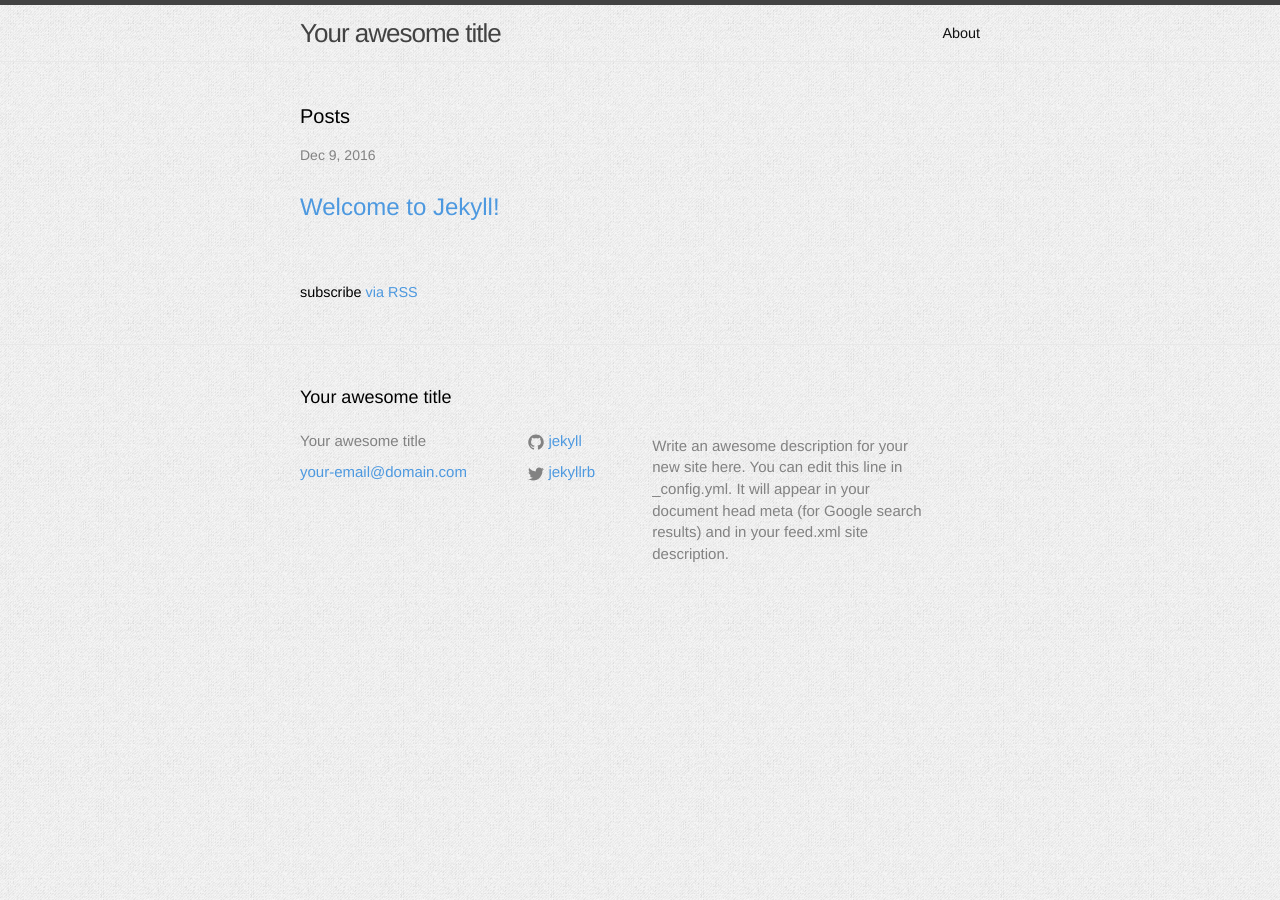
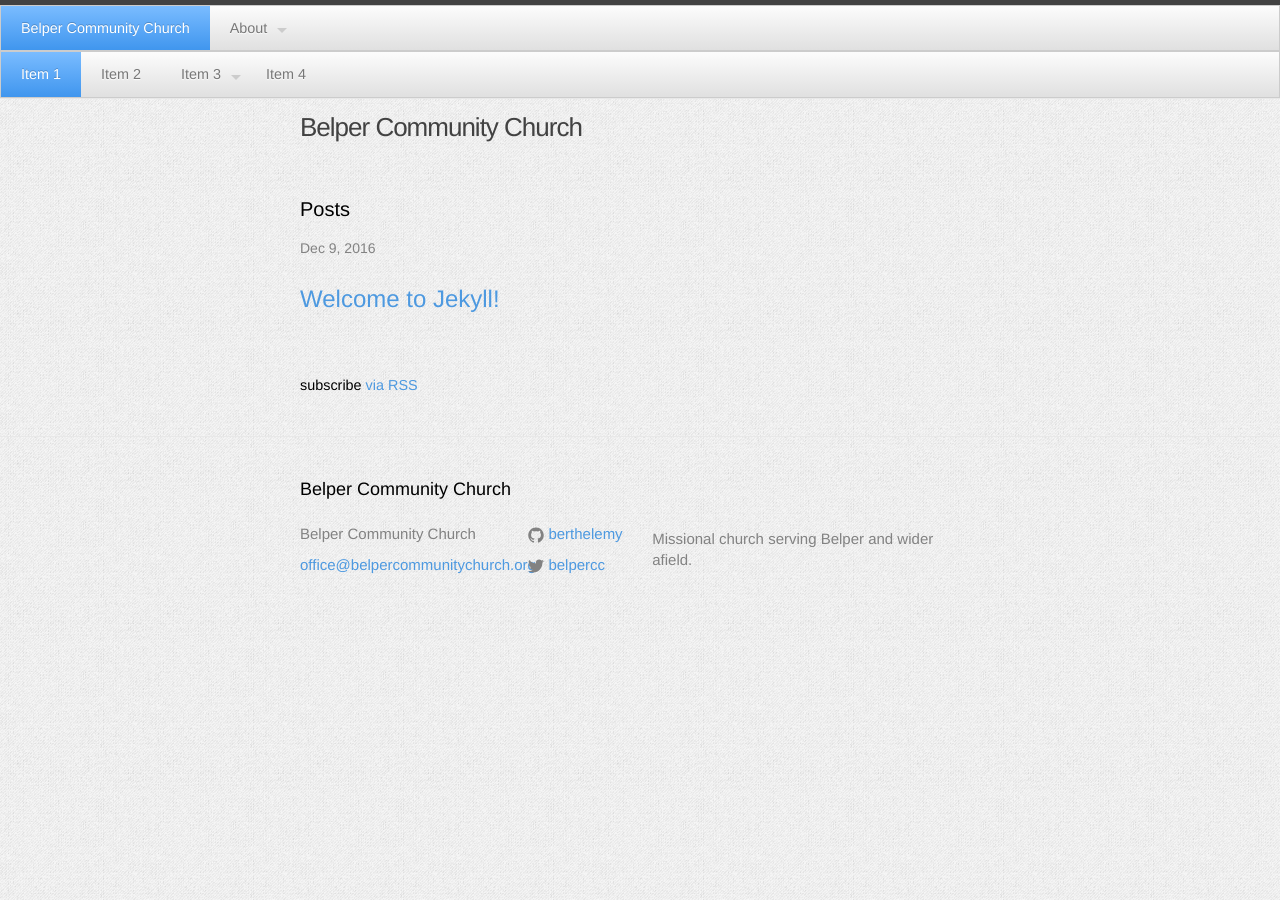
Before and after one commit to train50000/belpercommunitychurch, a Jekyll site: the page built from index.html, in a window 1280 px wide. Built offline with Jekyll 4.4.1, drawn with Linux system fonts in a browser that asks for light colours; nearby versions of some CDN libraries.

Commit message:
starting to sort the menu

```diff
--- /dev/null
+++ b/_build-instructions.txt
@@ -0,0 +1,3 @@
+# Build instructions
+
+bundle exec jekyll serve
--- a/_config.yml
+++ b/_config.yml
@@ -6,16 +6,14 @@
 # 'jekyll serve'. If you change this file, please restart the server process.
 
 # Site settings
-title: Your awesome title
-email: your-email@domain.com
+title: Belper Community Church
+email: office@belpercommunitychurch.org
 description: > # this means to ignore newlines until "baseurl:"
-  Write an awesome description for your new site here. You can edit this
-  line in _config.yml. It will appear in your document head meta (for
-  Google search results) and in your feed.xml site description.
+  Missional church serving Belper and wider afield.
 baseurl: "" # the subpath of your site, e.g. /blog
-url: "http://yourdomain.com" # the base hostname & protocol for your site
-twitter_username: jekyllrb
-github_username:  jekyll
+url: "http://belpercommunitychurch.org" # the base hostname & protocol for your site
+twitter_username: belpercc
+github_username:  berthelemy
 
 # Build settings
 markdown: kramdown
--- a/_includes/header.html
+++ b/_includes/header.html
@@ -1,10 +1,36 @@
 <header class="site-header">
+
+<!-- Menu Horizontal -->
+
+       {% include top-menu.html context="/" %}
+
+      <ul class="menu">
+      <li class="current"><a href="">Item 1</a></li>
+      <li><a href="">Item 2</a></li>
+      <li><a href=""><span class="icon" data-icon="R"></span>Item 3</a>
+        <ul>
+        <li><a href=""><i class="fa fa-car"></i> Sub Item</a></li>
+        <li><a href=""><i class="fa fa-arrow-circle-right"></i> Sub Item</a>
+          <ul>
+          <li><a href=""><i class="fa fa-comments"></i> Sub Item</a></li>
+          <li><a href=""><i class="fa fa-check"></i> Sub Item</a></li>
+          <li><a href=""><i class="fa fa-cutlery"></i> Sub Item</a></li>
+          <li><a href=""><i class="fa fa-cube"></i> Sub Item</a></li>
+          </ul>
+        </li>
+        <li class="divider"><a href=""><i class="fa fa-file"></i> li.divider</a></li>
+        </ul>
+      </li>
+      <li><a href="">Item 4</a></li>
+      </ul>
+</header>
 
   <div class="wrapper">
 
     <a class="site-title" href="{{ site.baseurl }}/">{{ site.title }}</a>
 
     <nav class="site-nav">
+
       <a href="#" class="menu-icon">
         <svg viewBox="0 0 18 15">
           <path fill="#424242" d="M18,1.484c0,0.82-0.665,1.484-1.484,1.484H1.484C0.665,2.969,0,2.304,0,1.484l0,0C0,0.665,0.665,0,1.484,0 h15.031C17.335,0,18,0.665,18,1.484L18,1.484z"/>
@@ -14,14 +40,8 @@
       </a>
 
       <div class="trigger">
-        {% for my_page in site.pages %}
-          {% if my_page.title %}
-          <a class="page-link" href="{{ my_page.url | prepend: site.baseurl }}">{{ my_page.title }}</a>
-          {% endif %}
-        {% endfor %}
+
       </div>
     </nav>
 
   </div>
-
-</header>
--- /dev/null
+++ b/_includes/top-menu.html
@@ -0,0 +1,24 @@
+{% capture html %}
+<ul class="menu">
+    {% if include.context == "/" %}
+        <li class="{% if page.url == "/" %}current{% endif %}">
+            <a href="{{ site.baseurl }}/">{{ site.title }}</a>
+        </li>
+    {% endif %}
+
+    {% assign entries = site.pages | sort: "path" %}
+    {% for entry in entries %}
+
+        {% capture slug    %}{{ entry.url | split: "/"   | last                       }}{% endcapture %}
+        {% capture current %}{{ entry.url | remove: slug | remove: "//" | append: "/" }}{% endcapture %}
+
+        {% if current == include.context %}
+            <li class="{% if page.url contains entry.url %}current{% endif %}">
+                <a href="{{ site.baseurl }}{{ entry.url }}">{{ entry.title }}</a>
+                {% include top-menu.html context=entry.url %}
+            </li>
+        {% endif %}
+
+    {% endfor %}
+</ul>
+{% endcapture %}{{ html | strip_newlines | replace:'    ','' | replace:'    ','' | replace:'  ',' ' }}
```
